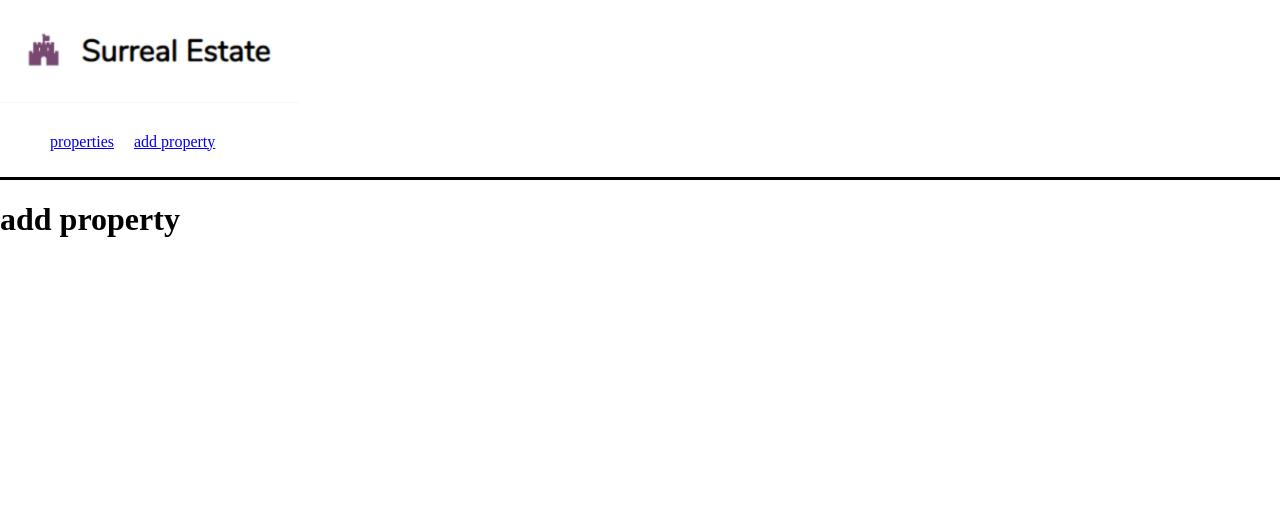
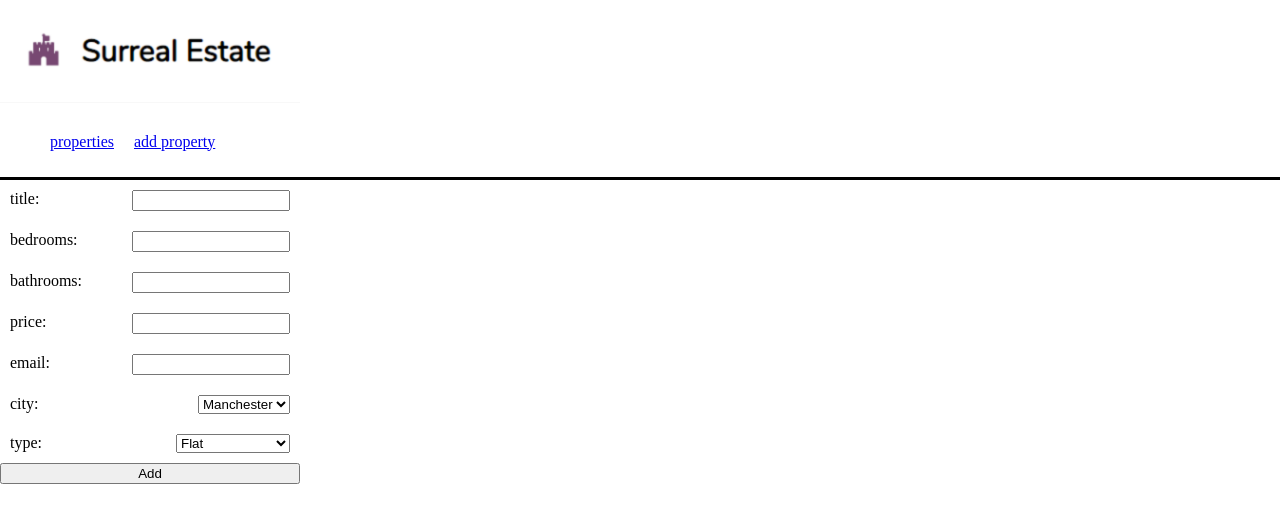
Before and after one commit to hughsylinden/surreal-estate, a React (Create React App) app: page /add-property in a window 1280 px wide. Shown: the top 522 px of the page. Built offline with nearby package versions, Linux system fonts and the light colour scheme; the HTML template or start-up script is replaced by a standard one; a web font is replaced by a local one.

Commit message:
added input functionality and basically addproperty.css styling

```diff
--- a/src/components/AddProperty.js
+++ b/src/components/AddProperty.js
@@ -1,9 +1,101 @@
-import React from "react";
+import "../styles/AddProperty.css";
+import React, { useState } from "react";
 
 const AddProperty = () => {
+  const initialState = { fields: { title: "", city: "Manchester" } };
+  const [fields, setFields] = useState(initialState.fields);
+
+  const handleAddProperty = (e) => {
+    e.preventDefault();
+    console.log(fields);
+  };
+
+  const handleFieldChange = (e) => {
+    setFields({ ...fields, [e.target.name]: e.target.value });
+  };
+
   return (
-    <div>
-      <h1>add property</h1>
+    <div className="AddProperty" onSubmit={handleAddProperty}>
+      <form>
+        <div className="addproperty__div">
+          <label htmlFor="title">
+            title:
+            <input
+              id="title"
+              name="title"
+              value={fields.title}
+              onChange={handleFieldChange}
+            />
+          </label>
+          <label htmlFor="bedrooms">
+            bedrooms:
+            <input
+              id="bedrooms"
+              name="bedrooms"
+              value={fields.bedrooms}
+              onChange={handleFieldChange}
+            />
+          </label>
+          <label htmlFor="bathrooms">
+            bathrooms:
+            <input
+              id="bathrooms"
+              name="bathrooms"
+              value={fields.bathrooms}
+              onChange={handleFieldChange}
+            />
+          </label>
+          <label htmlFor="price">
+            price:
+            <input
+              id="price"
+              name="price"
+              value={fields.price}
+              onChange={handleFieldChange}
+            />
+          </label>
+          <label htmlFor="email">
+            email:
+            <input
+              id="email"
+              name="email"
+              value={fields.email}
+              onChange={handleFieldChange}
+            />
+          </label>
+          <label htmlFor="city">
+            city:
+            <select
+              id="city"
+              name="city"
+              value={fields.city}
+              onChange={handleFieldChange}
+            >
+              <option value="Manchester">Manchester</option>
+              <option value="Leeds">Leeds</option>
+              <option value="Sheffield">Sheffield</option>
+              <option value="Liverpool">Liverpool</option>
+            </select>
+          </label>
+          <label htmlFor="type">
+            type:
+            <select
+              id="type"
+              name="type"
+              value={fields.type}
+              onChange={handleFieldChange}
+            >
+              <option value="Flat">Flat</option>
+              <option value="Detached">Detached</option>
+              <option value="Semi-Detached">Semi-Detached</option>
+              <option value="End of Terrace">End of Terrace</option>
+              <option value="Cottage">Cottage</option>
+              <option value="Bungalow">Bungalow</option>
+            </select>
+          </label>
+          <button type="submit">Add</button>
+        </div>
+      </form>
     </div>
   );
 };
--- /dev/null
+++ b/src/styles/AddProperty.css
@@ -0,0 +1,18 @@
+.AddProperty{
+  background-color: white;
+}
+
+label{
+  display:flex;
+  justify-content: space-between;
+  margin:10px;
+}
+input{
+  width: 150px;
+}
+
+.addproperty__div{
+  display:flex;
+  flex-direction: column;
+  width:300px;
+}
```
